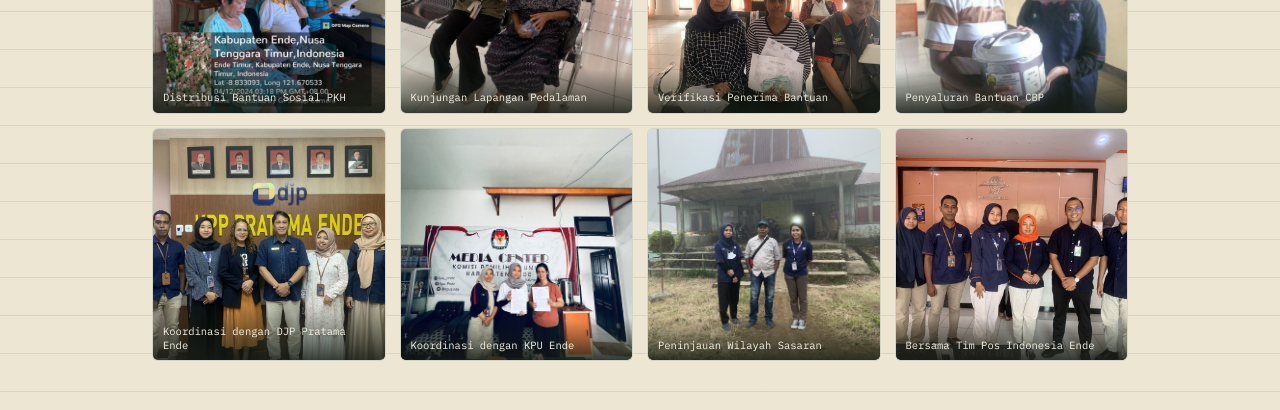
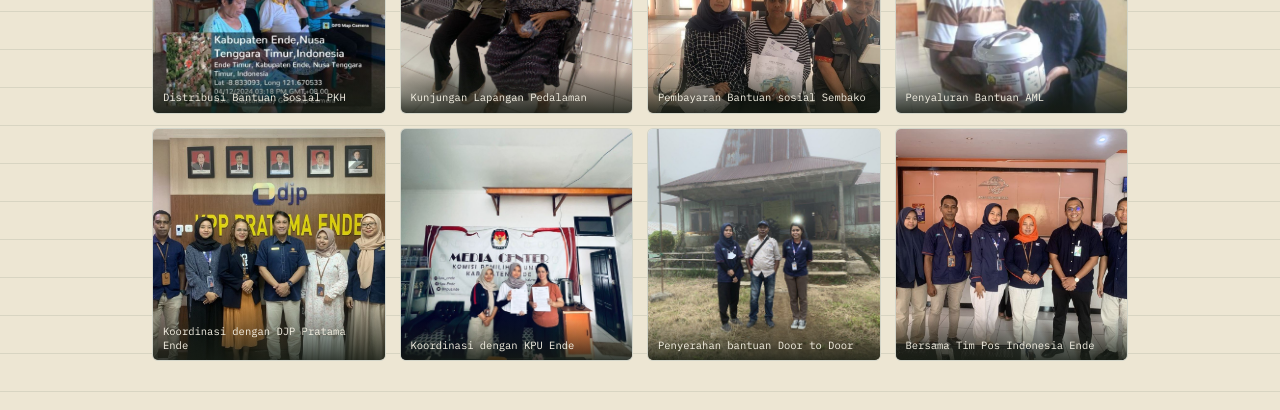
Before and after one commit to Nurfarida44/-nurfarida-portfolio, a plain HTML site: page index.html in a window 1280 px wide. Shown: the part 3750-4160 px from the top of the page. Drawn offline with Linux system fonts and the light colour scheme.

Commit message:
Update index.html

```diff
--- a/index.html
+++ b/index.html
@@ -642,11 +642,11 @@
       -->
       <figure class="gallery-slot"><img src="satgas-1.jpg" alt="Distribusi bantuan sosial PKH di Ende Timur"><figcaption>Distribusi Bantuan Sosial PKH</figcaption></figure>
       <figure class="gallery-slot"><img src="satgas-2.jpg" alt="Kunjungan lapangan ke wilayah pedalaman"><figcaption>Kunjungan Lapangan Pedalaman</figcaption></figure>
-      <figure class="gallery-slot"><img src="satgas-3.jpg" alt="Verifikasi data penerima bantuan"><figcaption>Verifikasi Penerima Bantuan</figcaption></figure>
-      <figure class="gallery-slot"><img src="satgas-4.jpg" alt="Penyaluran bantuan barang ke warga"><figcaption>Penyaluran Bantuan CBP</figcaption></figure>
+      <figure class="gallery-slot"><img src="satgas-3.jpg" alt="Verifikasi data penerima bantuan"><figcaption>Pembayaran Bantuan sosial Sembako</figcaption></figure>
+      <figure class="gallery-slot"><img src="satgas-4.jpg" alt="Penyaluran bantuan barang ke warga"><figcaption>Penyaluran Bantuan AML</figcaption></figure>
       <figure class="gallery-slot"><img src="satgas-5.jpg" alt="Koordinasi dengan KPP Pratama Ende"><figcaption>Koordinasi dengan DJP Pratama Ende</figcaption></figure>
       <figure class="gallery-slot"><img src="satgas-6.jpg" alt="Koordinasi dengan KPU Kabupaten Ende"><figcaption>Koordinasi dengan KPU Ende</figcaption></figure>
-      <figure class="gallery-slot"><img src="satgas-7.jpg" alt="Kunjungan lapangan Satgas"><figcaption>Peninjauan Wilayah Sasaran</figcaption></figure>
+      <figure class="gallery-slot"><img src="satgas-7.jpg" alt="Kunjungan lapangan Satgas"><figcaption>Penyerahan bantuan Door to Door</figcaption></figure>
       <figure class="gallery-slot"><img src="satgas-8.jpg" alt="Bersama tim Pos Indonesia Ende"><figcaption>Bersama Tim Pos Indonesia Ende</figcaption></figure>
     </div>
   </div>
```
